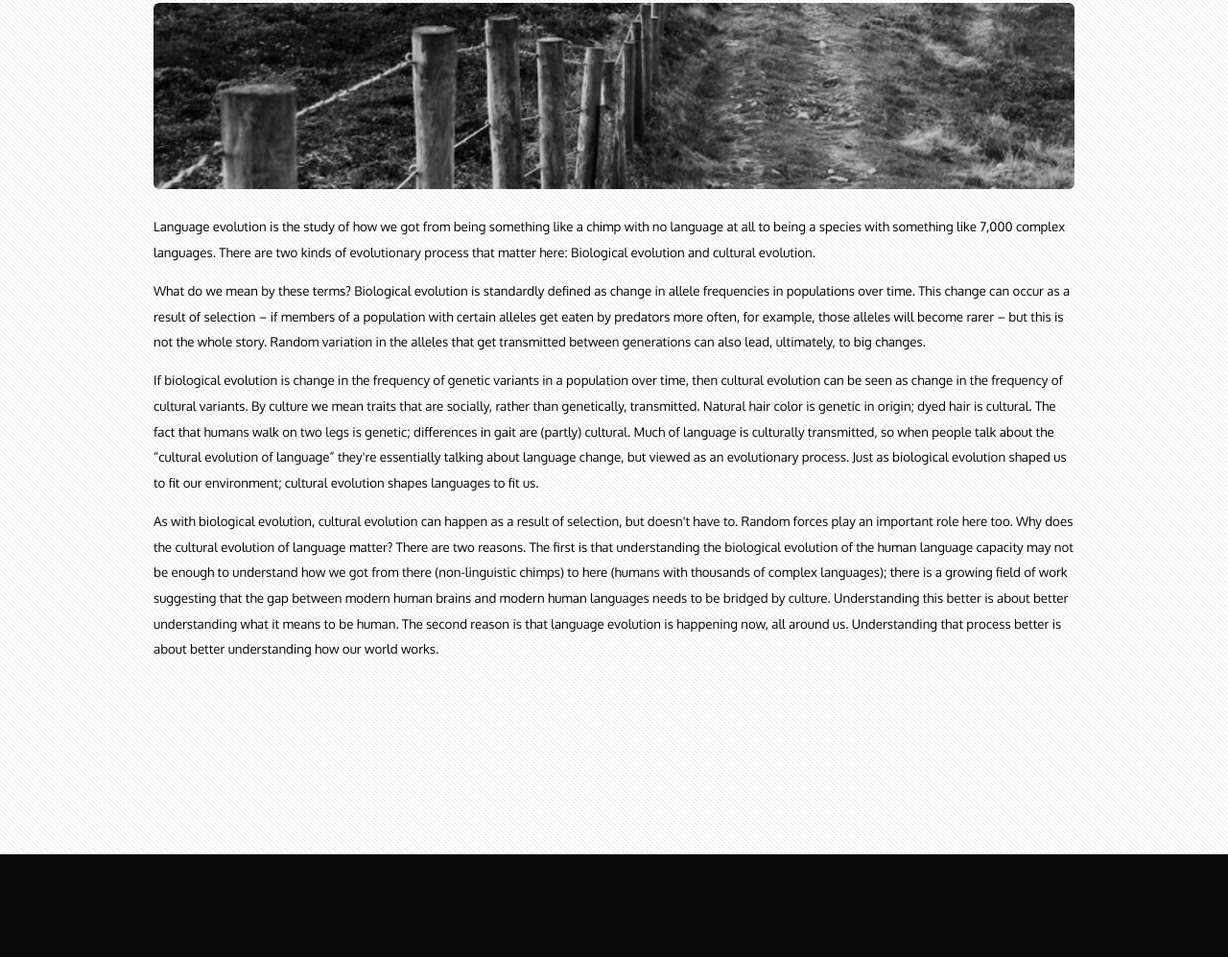
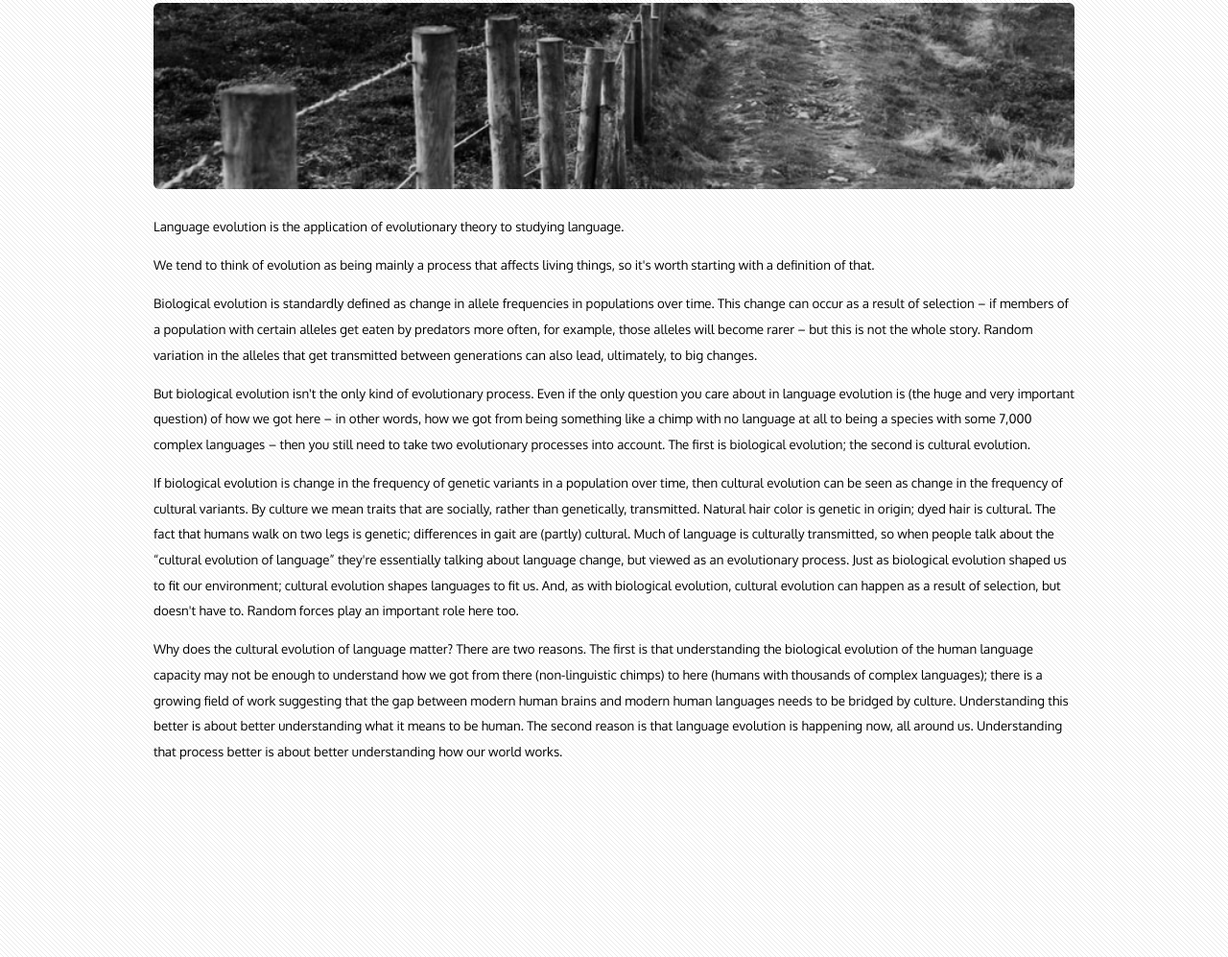
Before and after one commit to garicgymro/language-evolution, a plain HTML site: page what-is.html in a window 1280 px wide. Shown: the part 516-1513 px from the top of the page at 96% size. Before the commit the page ends 1406 px from the top, so only its background shows below. Drawn offline with nearby package versions, Linux system fonts and the light colour scheme.

Commit message:
Add files via upload

```diff
--- a/what-is.html
+++ b/what-is.html
@@ -64,28 +64,33 @@
 									<span class="byline"></span>
 								</header>
 								<p><a href="#" class="image full"><img src="images/pics02.jpg" alt=""></a></p>
-								<p>Language evolution is the study of how we got from being something like a chimp with no language
-								at all to being a species with something like 7,000 complex languages. There are two kinds of
-								evolutionary process that matter here: Biological evolution and cultural evolution.</p>
-								<p>What do we mean by these terms? Biological evolution is standardly defined as change in
+								<p>Language evolution is the application of evolutionary theory to studying language.</p>
+								<p>We tend to think of evolution as being mainly a process that affects living things, so
+								it's worth starting with a definition of that.</p>
+								<p>Biological evolution is standardly defined as change in
 								allele frequencies in populations over time. This change can occur as a result of selection &ndash;
 								if members of a population with certain alleles get eaten by predators more often,
 								for example, those alleles will become rarer &ndash; but this is not the whole story.
 								Random variation in the alleles that get transmitted between generations can also lead,
 								ultimately, to big changes.</p>
+								<p> But biological evolution isn't the only kind of evolutionary process. Even if the only
+								question you care about in language evolution is (the huge and very important question) of how we
+								got here &ndash; in other words, how we got from being something like a chimp with no language
+								at all to being a species with some 7,000 complex languages &ndash; then you still need to take
+								two evolutionary processes into account. The first is biological evolution; the second
+								is cultural evolution.</p>
 								<p>If biological evolution is change in the frequency of genetic variants in a population over time,
 								then cultural evolution can be seen as change in the frequency of cultural variants.
 								By culture we mean traits that are socially, rather than genetically, transmitted.
 								Natural hair color is genetic in origin; dyed hair is cultural.
 								The fact that humans walk on two legs is genetic; differences in gait are (partly) cultural.
-								Much of language is culturally transmitted, so when people talk about the &ldquo;cultural evolution of language&rdquo;
-								they're essentially talking about language change, but viewed as an evolutionary process.
-								Just as biological evolution shaped us to fit our environment; cultural evolution shapes languages to fit us.
-								</p>
-								<p>
-								As with biological evolution, cultural evolution can happen as a result of selection,
-								but doesn't have to. Random forces play an important role here too.
-								Why does the cultural evolution of language matter? There are two reasons.
+								Much of language is culturally transmitted, so when people talk about the &ldquo;cultural
+								evolution of language&rdquo; they're essentially talking about language change, but viewed
+								as an evolutionary process.
+								Just as biological evolution shaped us to fit our environment; cultural evolution shapes languages
+								to fit us. And, as with biological evolution, cultural evolution can happen as a result of selection,
+								but doesn't have to. Random forces play an important role here too.</p>
+								<p>Why does the cultural evolution of language matter? There are two reasons.
 								The first is that understanding the biological evolution of the human language capacity
 								may not be enough to understand how we got from there
 								(non-linguistic chimps) to here (humans with thousands of complex languages);
```
